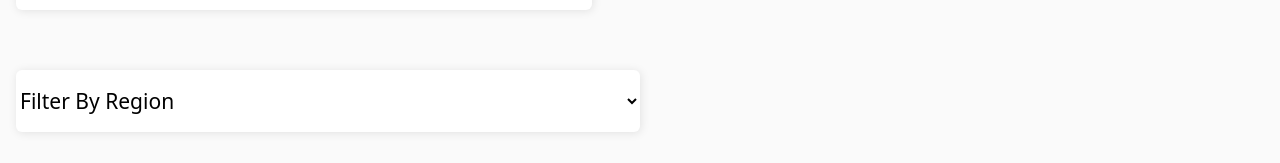
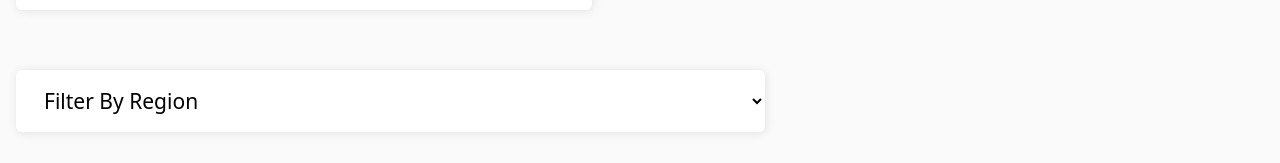
Before and after one commit to Silas310/rest-countries-api-with-color-theme-switcher, a React (Vite) app: page / in a window 1280 px wide. Shown: the part 173-336 px from the top of the page. Built offline with nearby package versions, Linux system fonts and the light colour scheme.

Commit message:
feat(ui): add region filter select dropdown

```diff
--- a/src/components/Filter.jsx
+++ b/src/components/Filter.jsx
@@ -1,13 +1,14 @@
 function Filter() {
   return (
-    <div className="flex w-1/2">
+    <div className="flex w-[60%]">
       <label htmlFor="region" className="sr-only">Filter By Region</label>
-      <select name="region" id="region" className="flex-1 bg-white rounded-md py-4 shadow-[1px_1px_10px_rgba(0,0,0,0.10)]">
+      <select name="region" id="region"
+      className="flex-1 bg-white rounded-md py-4 shadow-[1px_1px_10px_rgba(0,0,0,0.10)] px-6 cursor-pointer">
         <button>
           <selectedcontent></selectedcontent>
         </button>
 
-        <option value="">Filter By Region</option>
+        <option value="" className="hidden">Filter By Region</option>
         <option value="africa">Africa</option>
         <option value="america">America</option>
         <option value="asia">Asia</option>
--- a/src/index.css
+++ b/src/index.css
@@ -31,3 +31,22 @@ img {
   --font-size-home: clamp(0.875rem, 0.893vw + 0.6rem, 1.5rem); /* or 0.875rem */
   --font-size-detail: clamp(1rem, 0.893vw + 0.821rem, 1.625rem); /* or 1rem */
 }
+
+select, ::picker(select) {
+  appearance: base-select;
+  border: none;
+}
+::picker(select) {
+  border-radius: 0.375rem;
+  box-shadow: 1px 1px 10px rgba(0, 0, 0, 0.1);
+  margin-top: .5rem;
+  padding: .5rem;
+  gap: .5rem;
+}
+
+select::picker-icon{
+  transition: 0.3s;
+}
+select:open::picker-icon{
+  rotate: 180deg;
+}
```
